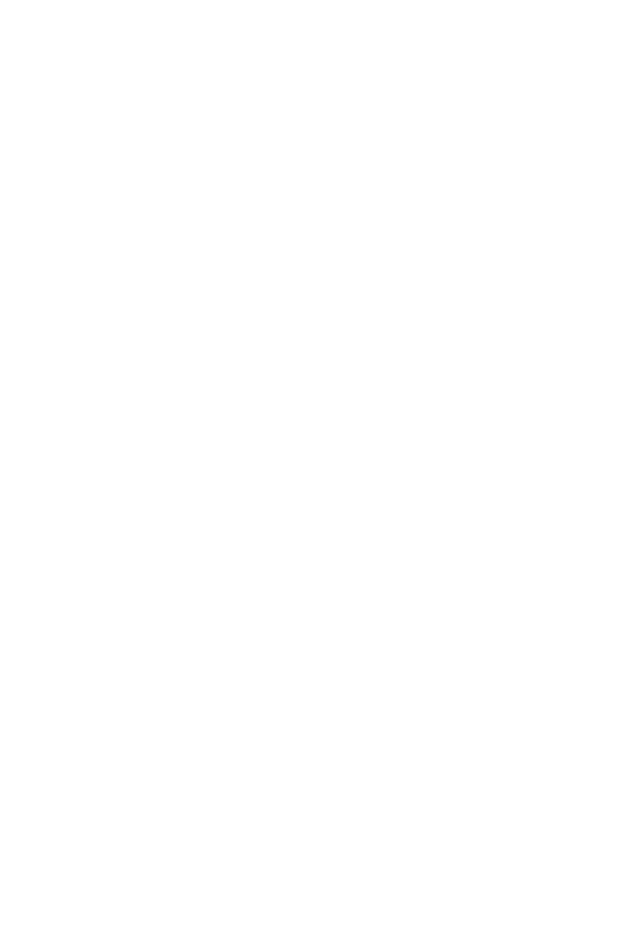
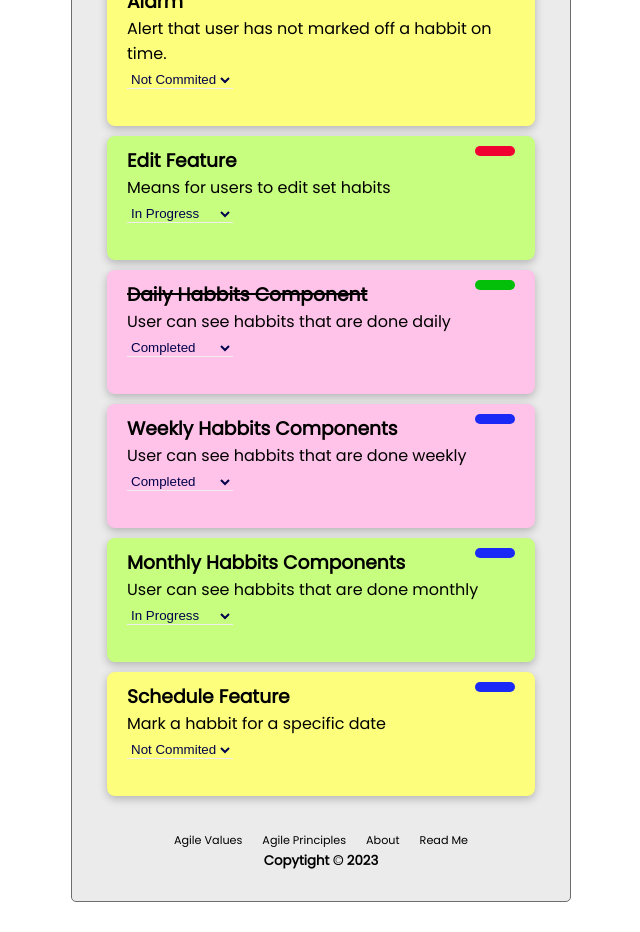
Before and after one commit to KeaweAquarian/react-task-tracker, a React (Create React App) app: page / in a window 1280 px wide. Shown: the part 1680-2612 px from the top of the page, without its empty margins (319-959 px from the left). Before the commit the page ends 1168 px from the top, so only its background shows below. Built offline with nearby package versions, Linux system fonts and the light colour scheme; data requests are answered from the project's data file.

Commit message:
Correct update components

```diff
--- a/db.json
+++ b/db.json
@@ -4,9 +4,9 @@
       "feature": "Button",
       "userStory": "User needs to open form",
       "reminder": false,
-      "priority": "low",
+      "priority": "high",
       "color": "#FCFE7C",
-      "progress": "toDo",
+      "progress": "inProgress",
       "tested": false,
       "id": 5
     },
@@ -16,7 +16,7 @@
       "reminder": false,
       "priority": "low",
       "color": "#FCFE7C",
-      "progress": "completed",
+      "progress": "notCommited",
       "tested": false,
       "id": 6
     },
@@ -24,7 +24,7 @@
       "feature": "Navigation Links",
       "userStory": "User needs to navigate through pages.",
       "reminder": false,
-      "priority": "low",
+      "priority": "medium",
       "color": "#FCFE7C",
       "progress": "notCommited",
       "tested": false,
@@ -34,9 +34,9 @@
       "feature": "Habbit add form",
       "userStory": "Form to create habbits to chain.",
       "reminder": false,
-      "priority": "low",
+      "priority": "medium",
       "color": "#FCFE7C",
-      "progress": "notCommited",
+      "progress": "inProgress",
       "tested": false,
       "id": 8
     },
@@ -46,8 +46,8 @@
       "reminder": false,
       "priority": "high",
       "color": "#FCFE7C",
-      "progress": "notCommited",
-      "tested": false,
+      "progress": "completed",
+      "tested": true,
       "id": 9
     },
     {
@@ -55,9 +55,99 @@
       "userStory": "User needs to see each days habbit links.",
       "priority": "medium",
       "color": "#FCFE7C",
+      "progress": "toDo",
+      "tested": false,
+      "id": 10
+    },
+    {
+      "feature": "Habbits Component",
+      "userStory": "An interface to individual habbits",
+      "priority": "high",
+      "color": "#FCFE7C",
+      "progress": "toDo",
+      "tested": false,
+      "id": 11
+    },
+    {
+      "feature": "Delete Button",
+      "userStory": " A way to delete habbits.",
+      "priority": "high",
+      "color": "#FCFE7C",
+      "progress": "toDo",
+      "tested": false,
+      "id": 12
+    },
+    {
+      "feature": "Graph Based Success Chart",
+      "userStory": "Offer the user an overview of their accomplishments.",
+      "priority": "low",
+      "color": "#FCFE7C",
       "progress": "notCommited",
       "tested": false,
-      "id": 10
+      "id": 13
+    },
+    {
+      "feature": "OnClick method to mark a habbit as completed",
+      "userStory": "System to mark each habbit once it is completed.",
+      "priority": "medium",
+      "color": "#FCFE7C",
+      "progress": "toDo",
+      "tested": false,
+      "id": 14
+    },
+    {
+      "feature": "Alarm",
+      "userStory": "Alert that user has not marked off a habbit on time.",
+      "priority": "low",
+      "color": "#FCFE7C",
+      "progress": "notCommited",
+      "tested": false,
+      "id": 15
+    },
+    {
+      "feature": "Edit Feature",
+      "userStory": "Means for users to edit set habits",
+      "priority": "high",
+      "color": "#FCFE7C",
+      "progress": "inProgress",
+      "tested": false,
+      "id": 16
+    },
+    {
+      "feature": "Daily Habbits Component",
+      "userStory": "User can see habbits that are done daily",
+      "priority": "medium",
+      "color": "#FCFE7C",
+      "progress": "completed",
+      "tested": true,
+      "id": 17
+    },
+    {
+      "feature": "Weekly Habbits Components",
+      "userStory": "User can see habbits that are done weekly",
+      "priority": "low",
+      "color": "#FCFE7C",
+      "progress": "completed",
+      "tested": false,
+      "id": 18
+    },
+    {
+      "feature": "Monthly Habbits Components",
+      "userStory": "User can see habbits that are done monthly",
+      "priority": "low",
+      "color": "#FCFE7C",
+      "progress": "inProgress",
+      "tested": false,
+      "id": 19
+    },
+    {
+      "feature": "Schedule Feature",
+      "userStory": "Mark a habbit for a specific date",
+      "priority": "low",
+      "color": "#FCFE7C",
+      "progress": "notCommited",
+      "tested": false,
+      "id": 20
     }
   ]
 }
--- a/src/App.js
+++ b/src/App.js
@@ -7,6 +7,7 @@
 import AgileValues from './components/AgileValues'
 import AgilePrinciples from './components/AgilePrinciples'
 import About from './components/About'
+import ReadMe from './components/ReadMe'
 
 
 const App = () => {
@@ -16,6 +17,8 @@
   const [sprintToDo, setSprintToDo] = useState([])
   const [sprintInProgress, setSprintInProgress] = useState([])
   const [sprintCompleted, setSprintCompleted] = useState([])
+  const [seed, setSeed] = useState(1);
+
 
 
   useEffect(() => {
@@ -159,16 +162,53 @@
 
       const data = await res.json()
 
-      setTasks(
-        tasks.map((task) =>
-          task.id === id ? { ...task, progress: data.progress } : task
-        )
-      )
+      // setTasks(
+      //   tasks.map((task) =>
+      //     task.id === id ? { ...task, progress: data.progress } : task
+      //   )
+      // )
+      //   setSprintBacklogTasks(
+      //   sprintBacklogTasks.map((task) =>
+      //     task.id === id ? { ...task, progress: data.progress } : task
+      //   )
+      // )
+      //   setSprintToDo(
+      //   sprintToDo.map((task) =>
+      //     task.id === id ? { ...task, progress: data.progress } : task
+      //   )
+      // )
+      //   setSprintInProgress(
+      //   sprintInProgress.map((task) =>
+      //     task.id === id ? { ...task, progress: data.progress } : task
+      //   )
+      // )
+      //   setSprintCompleted(
+      //   sprintCompleted.map((task) =>
+      //     task.id === id ? { ...task, progress: data.progress } : task
+      //   )
+      // )
+      // setSeed(Math.random());
+      // window.location.reload(false)
+
+
+//Update components
+    const getTasks = async () => {
+      const tasksFromServer = await fetchTasks()
+      setTasks(tasksFromServer)
+      setSprintBacklogTasks(tasksFromServer.filter((task) => task.progress !== "notCommited"))
+      setSprintToDo(tasksFromServer.filter((task) => task.progress === "toDo"))
+      setSprintInProgress(tasksFromServer.filter((task) => task.progress === "inProgress"))
+      setSprintCompleted(tasksFromServer.filter((task) => task.progress === "completed"))
+
+    }
+
+    getTasks()
+
     }
 
   return (
-    <Router>
-      <div className='container'>
+    <Router >
+      <div className='container' key={seed}>
 
         <Routes>
           <Route
@@ -185,6 +225,8 @@
                     testedToggle={toggleTested}
                     priorityToggle={togglePriority}
                     progressToggle={toggleProgress}
+                    key={seed}
+
                   />
                 ) : (
                   'No Tasks To Show'
@@ -204,6 +246,7 @@
                     testedToggle={toggleTested}
                     priorityToggle={togglePriority}
                     progressToggle={toggleProgress}
+                    key={seed}
                   />
                 ) : (
                   'No Tasks To Show'
@@ -222,6 +265,7 @@
                     testedToggle={toggleTested}
                     priorityToggle={togglePriority}
                     progressToggle={toggleProgress}
+                    key={seed}
                   />
                 ) : (
                   'No Tasks To Show'
@@ -240,13 +284,14 @@
                     testedToggle={toggleTested}
                     priorityToggle={togglePriority}
                     progressToggle={toggleProgress}
+                    key={seed}
                   />
                 ) : (
                   'No Tasks To Show'
                 )}
               </>
           } />
-          <Route path='/completed' element={
+          <Route path='/completed'  element={
               <>
                 <Header title={"Completed"} onAdd={() => setShowAddTask(!showAddTask)} showAdd={showAddTask}
               />
@@ -254,10 +299,11 @@
                 {sprintCompleted.length > 0 ? (
                   <Tasks
                     tasks={sprintCompleted}
-                  onDelete={deleteTask}
+                    onDelete={deleteTask}
                     testedToggle={toggleTested}
                     priorityToggle={togglePriority}
                     progressToggle={toggleProgress}
+
                   />
                 ) : (
                   'No Tasks To Show'
@@ -282,6 +328,12 @@
 
             <About />} />
 
+          <Route
+           path='/readMe'
+            element={
+
+            <ReadMe />} />
+
         </Routes>
 
 
--- a/src/components/Footer.js
+++ b/src/components/Footer.js
@@ -1,4 +1,4 @@
-import { useLocation, Link } from "react-router-dom"
+import {  Link } from "react-router-dom"
 
 const Footer = () => {
     return (
@@ -7,6 +7,7 @@
 <Link to="/agileValues" className="linkStyle">Agile Values</Link>
 <Link to="/agile12" className="linkStyle">Agile Principles</Link>
 <Link to="/about" className="linkStyle">About</Link>
+<Link to="/readMe" className="linkStyle">Read Me</Link>
         <h5>Copytight &copy; 2023</h5>
        </footer>
     )
--- a/src/components/Header.js
+++ b/src/components/Header.js
@@ -14,7 +14,10 @@
 
 };
 
+
+
 const Header = ({title, onAdd, showAdd}) => {
+
   const location = useLocation()
   return (
           <div>
@@ -24,7 +27,7 @@
       {location.pathname ==="/" && <Button color={showAdd ? "red": "navy"} text={showAdd ? "close": "Add"} onClick={onAdd} ></Button>}
     </header>
      <div className="links" >
-        <Link to="/" className="linkStyle" >Product Backlog</Link>
+        <Link to="/" className="linkStyle">Product Backlog</Link>
         <Link to="/springBacklog" className="linkStyle">Spring Backlog</Link>
         <Link to="/toDo" className="linkStyle">Tasks To Do</Link>
         <Link to="/inProgress" className="linkStyle">Tasks In Progress</Link>
--- /dev/null
+++ b/src/components/ReadMe.js
@@ -0,0 +1,28 @@
+import {Link} from "react-router-dom";
+
+
+const ReadMe = () => {
+    return (
+        <>
+
+        <h3>Scrum Board Controls</h3>
+         <ul>
+             <li>Use add button to create new tasks.</li>
+             <li>Describe the feature required and purpose for the user.</li>
+             <li>Set task priority: Priority colors: blue = low, green = medium, red = high.</li>
+             <li>Priority can be changed by clicking priority color.</li>
+             <li>Product Backlog contains all tasks.</li>
+             <li>Spring backlog contains tasks currently active during sprint.</li>
+             <li>Once a task is completed it can be marked as tested and is ready to ship.</li>
+        </ul>
+
+
+
+        <Link to="/">Go Back</Link>
+
+        </>
+
+    )
+  }
+
+  export default ReadMe
--- a/src/components/Task.js
+++ b/src/components/Task.js
@@ -4,7 +4,7 @@
 
 const Task = ({ task, onDelete,  testedToggle, priorityToggle, progressToggle }) => {
     const [isShown, setIsShown] = useState(false);
-    const [color1, setColor] = useState("#FCFE7C");
+    // const [color1, setColor] = useState("#FCFE7C");
 
     return (
 
```
Also changed, not shown: src/components/About.js (+21 -12 lines), 1 other file (tests, documents, lock files or other folders).
